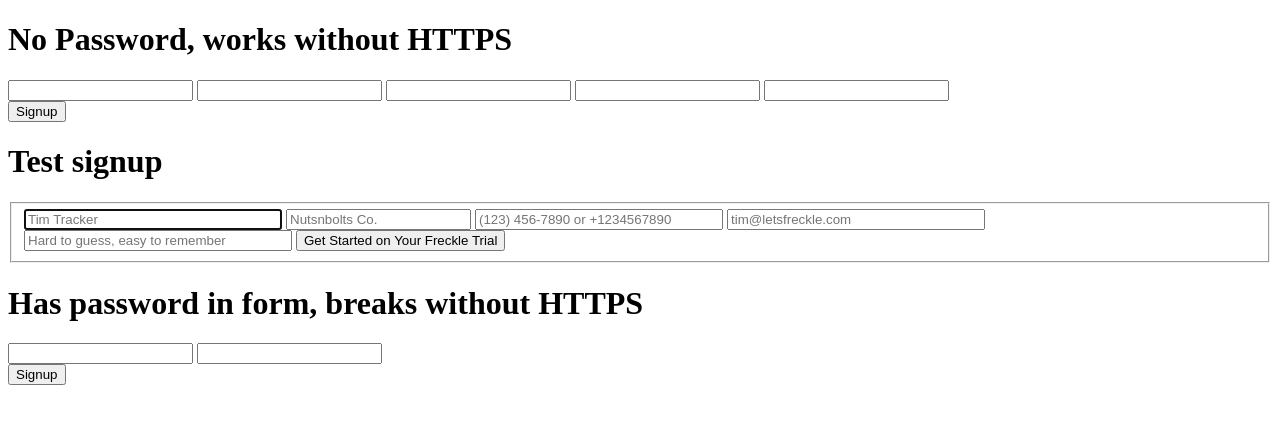
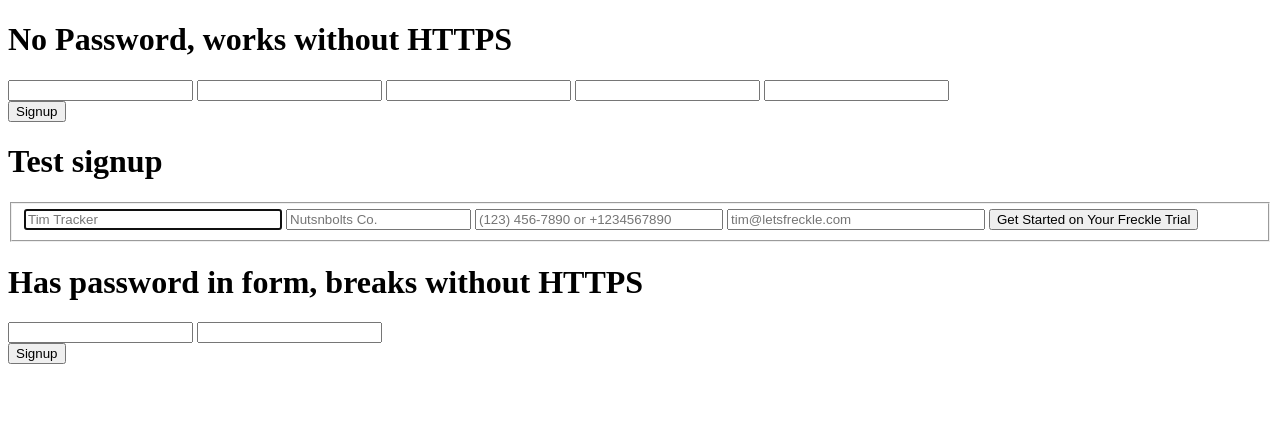
Before and after one commit to tcannonfodder/autocomplete-sandbox, a plain HTML site: page index.html in a window 1280 px wide. Drawn offline with Linux system fonts and the light colour scheme.

Commit message:
removing psw

```diff
--- a/index.html
+++ b/index.html
@@ -32,8 +32,6 @@
 
     <input autocomplete="email" id="user_email" name="user[email]" placeholder="tim@letsfreckle.com" style="width:250px" type="email">
 
-    <input autocomplete="new-passsword" id="user_password" name="user[password]" placeholder="Hard to guess, easy to remember" style="width:260px" type="password">
-
     <input type="submit" id="submit_button" value="Get Started on Your Freckle Trial" class="vwo_loaded">
   </fieldset>
 </form>
```
